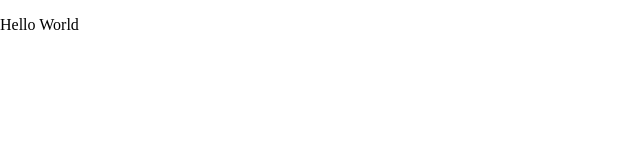
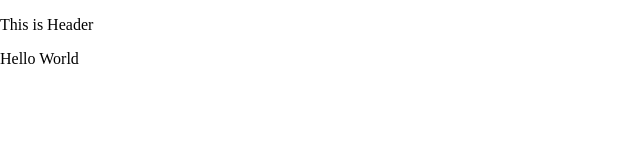
Before and after one commit to rpp35-boc-berners-lee/Showcial, a React app: page / in a window 1280 px wide. Shown: the top 160 px of the page, without its empty margins (0-640 px from the left). Built offline with nearby package versions, Linux system fonts and the light colour scheme.

Commit message:
Added template for header

```diff
--- a/client/src/components/App.tsx
+++ b/client/src/components/App.tsx
@@ -1,13 +1,15 @@
 import React from 'react';
 import { Routes, Route } from 'react-router-dom';
 import { Template } from './template/Template';
+import { Header } from './Header/Header';
 
 export const App = () => {
    return (
-      <>
+      <div>
+         <Header />
          <Routes>
             <Route path='/' element={<Template />} />
          </Routes>
-      </>
+      </div>
    );
 };
--- /dev/null
+++ b/client/src/components/Header/Header.tsx
@@ -0,0 +1,10 @@
+import React from 'react';
+import './Header.scss';
+
+export const Header = () => {
+   return (
+      <div>
+         <p>This is Header</p>
+      </div>
+   );
+};
```
Also changed, not shown: client/src/components/Header/Header.scss (added), 1 other file (tests, documents, lock files or other folders).
